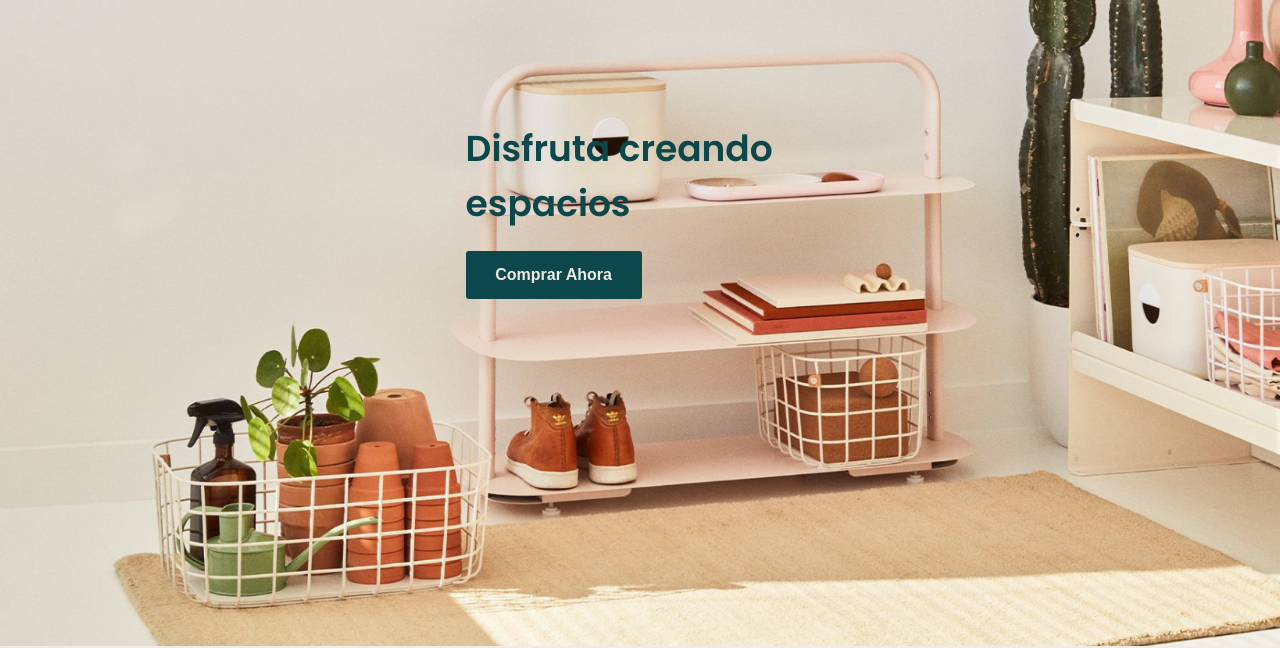
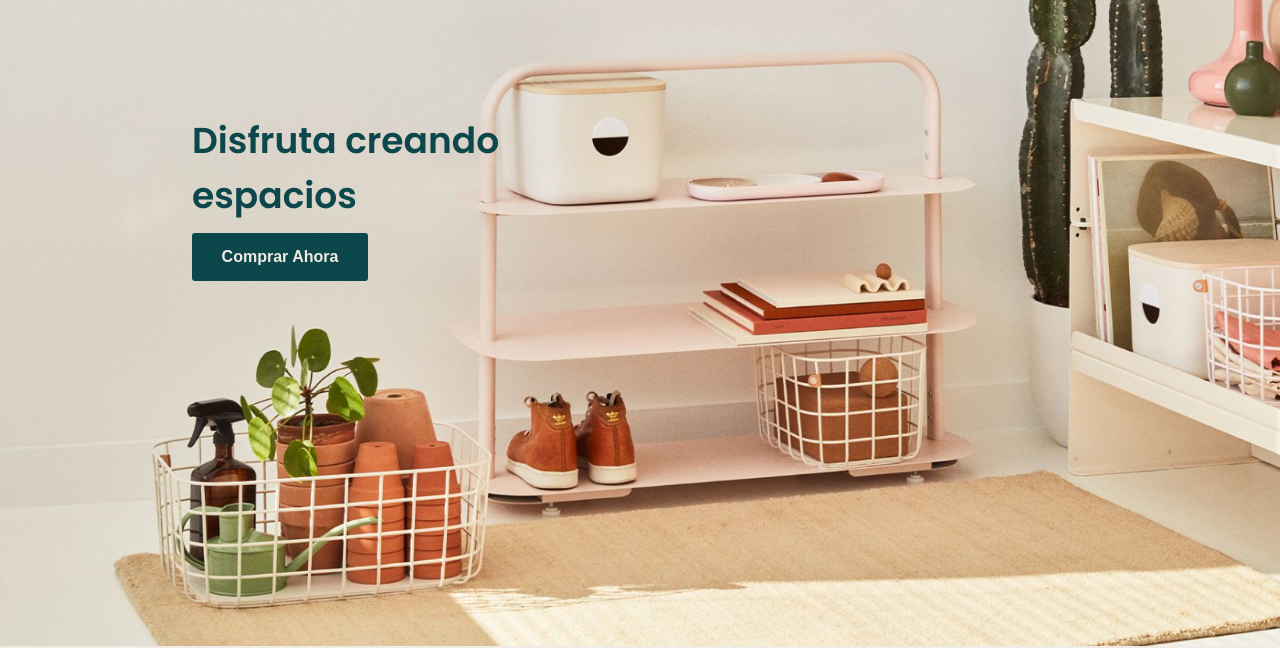
Before and after one commit to Adalab/modulo-1-evaluacion-final-vvarona, a website: page src/html/index.html in a window 1280 px wide. Shown: the part 154-802 px from the top of the page. Drawn offline with nearby package versions, Linux system fonts and the light colour scheme; files that its build step writes are made by us from their sources; files whose address does not match are found by name.

Commit message:
ajustments new brand

```diff
--- a/src/html/partials/header.html
+++ b/src/html/partials/header.html
@@ -2,6 +2,7 @@
   <!--Burger menu-->
   <a href="https://adalab.es/" target="_blank" rel="noopener noreferrer" class="header-menu-icon"><i class="fa-solid fa-bars fa-xl" title="Menu"></i></a>
   <img src="./assets/images/logo.png" alt="Open Spaces Logo" title="Open Spaces Logo" class="header-logo">
+  <section class="header-conteiner">
     <nav class="nav">
       <ul class="nav-list">
         <li><a href="https://adalab.es/" target="_blank" rel="noopener noreferrer">Productos</a></li>
@@ -14,4 +15,5 @@
       <h1 class="title">Disfruta creando espacios</h1>
       <button class="hero-button">Comprar ahora</button>
     </div>
+  </section>
 </header>
--- a/src/scss/pages/_index.scss
+++ b/src/scss/pages/_index.scss
@@ -14,17 +14,22 @@ html {
   display: flex;
   flex-direction: column;
   align-items: center;
-  flex-wrap: wrap;
+  flex-wrap: nowrap;
 
-  gap: 62px;
   position: relative;
 
   background: url('https://raw.githubusercontent.com/Adalab/modulo-1-evaluacion-final-vvarona/aa52b4e53c41cc19608ebdf4e4c32e69e9292e80/src/images/header.jpg');
   background-size: cover;
   background-repeat: no-repeat;
   background-position: center;
+    &-conteiner {
+      height: 50vh;
+      width: 70vw;
+      display: flex;
+      flex-direction: column;
+      justify-content: center;
 
-
+    }
     &-logo {
       width: 213px;
       padding: 50px 50px 50px 50px;
@@ -67,10 +72,10 @@ html {
   flex-direction: column;
   justify-content: center;
   align-items: center;
-  gap: 62px;
+  gap: 30px;
   @media all and (min-width: 900px) {
     align-items: flex-start;
-    gap: 20px;
+    gap: 10px;
   }
   &-button {
     @include button($color-light, $color-main);
@@ -144,13 +149,11 @@ html {
   flex-direction: column;
   justify-content: center;
   align-items: center;
-  @media all and (min-width: 900px) {
-    height: 50vh;
-  }
+  padding: 100px;
+  box-sizing: border-box;
 
   &-title {
     @include titles(center,$color-light);
-    margin: 10px 0 ;
     @media all and (min-width: 900px) {
       font-size: 30px;
     }
@@ -171,10 +174,7 @@ html {
   &-button {
     text-decoration: underline;
     @include button($color-light, $color-secondary);
-    margin: 50px;
-    &:hover{
-      background-color: rgba(255, 255, 255, 0.071);
-    }
+    margin-top: 50px;
   }
   &-img {
     height: 120px;
@@ -185,10 +185,10 @@ html {
 
 .spaces{
   background-color: $color-light;
-   display: grid;
-   grid-template-columns: 1fr;
-   @media all and (min-width: 1728px) {
-    grid-template-columns: 1fr 1fr;
+  display: grid;
+  grid-template-columns: 1fr;
+  @media all and (min-width: 1728px) {
+  grid-template-columns: 1fr 1fr;
   }
   &-section{
     height: 100vh;
```
Lines whose indentation alone changed are shown as unchanged.
